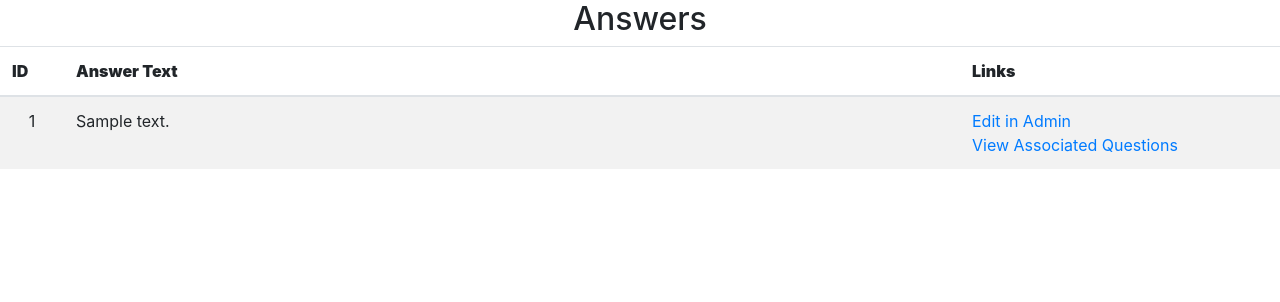
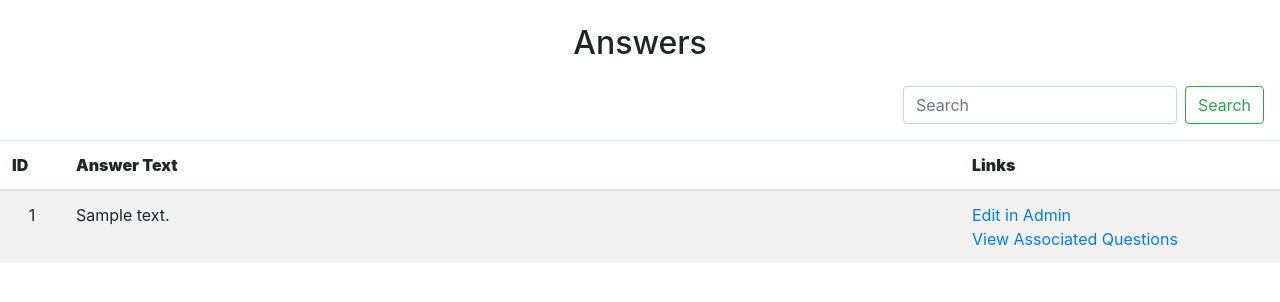
Before and after one commit to Maras59/rfp-api, a Django app: page /answerList/ in a window 1280 px wide. Shown: the part 56-358 px from the top of the page. Run offline with Django 5.2, Linux system fonts and the light colour scheme; tables that the repository leaves empty hold one stand-in row (values such as "Sample post"); some libraries are stand-ins or nearby versions.

Commit message:
feature: add search to question/answer lists

```diff
--- a/server/rfp_api/templates/answerList.html
+++ b/server/rfp_api/templates/answerList.html
@@ -6,7 +6,18 @@
         background-color: #D6EEEE;
     }
 </style>
-<h2 class="text-center">Answers</h2>
+
+<h2 class="text-center mt-4">Answers</h2>
+
+<!-- Search form starts here -->
+<div class="d-flex justify-content-end p-3">
+    <form method="get" class="form-inline my-2 my-lg-0">
+        <input class="form-control mr-sm-2" type="search" placeholder="Search" aria-label="Search" name="search">
+        <button class="btn btn-outline-success my-2 my-sm-0" type="submit">Search</button>
+    </form>
+</div>
+<!-- Search form ends here -->
+
 <div class="table-responsive">
     <table class="table table-striped">
         <thead>
--- a/server/rfp_api/views.py
+++ b/server/rfp_api/views.py
@@ -19,25 +19,25 @@ from django.db import connection
 def index_page_view(request):
     return render(request, "index.html")
 
-
 class ListAnswersView(APIView):
     def get(self, request):
-        data = Answer.objects.all()
+        search_term = request.query_params.get('search', '')
+        data = Answer.objects.filter(text__icontains=search_term)
         context = {"answers": data}
         return render(request, "answerList.html", context)
 
 
 class ListQuestionsView(APIView):
     def get(self, request):
+        search_term = request.query_params.get('search', '')
         data = []
         if answer_id := request.query_params.get("q"):  # TODO: add error handling for unknown answer
             answer = Answer.objects.get(id=answer_id)
-            data = answer.question_set.all()
+            data = answer.question_set.filter(text__icontains=search_term)
         else:
-            data = Question.objects.all()
+            data = Question.objects.filter(text__icontains=search_term)
         context = {"questions": data}
         return render(request, "questionList.html", context)
-
 
 class CSVUploadView(View):
     def get(self, request):
```
Also changed, not shown: server/rfp_api/templates/questionList.html (+11 -1 lines).
